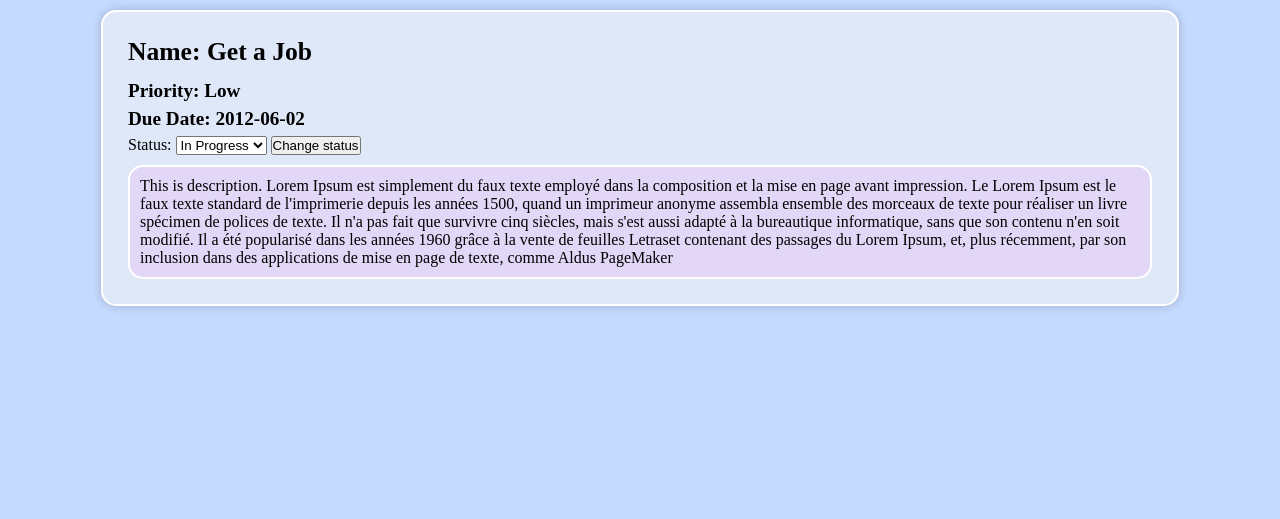
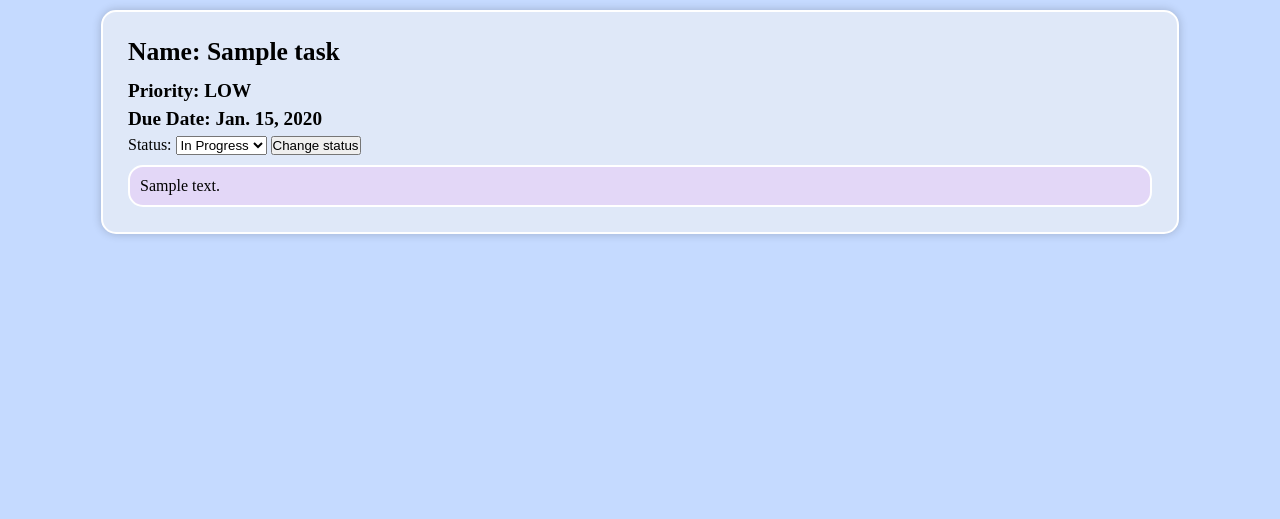
Before and after one commit to nazifatahsinturna/Task_manager, a Django app: template templates/task/details.html in a window 1280 px wide. Shown: the part 77-596 px from the top of the page. Run offline with Django 5.2, Linux system fonts and the light colour scheme; the template is opened without the code that fills it: values that come from a table or form of the project are taken from there, others are empty; tables that the repository leaves empty hold one stand-in row (values such as "Sample post").

Commit message:
task details shown on front end

```diff
--- a/taskmanager/urls.py
+++ b/taskmanager/urls.py
@@ -8,7 +8,7 @@ urlpatterns = [
     path('', login_view, name='login'),
     path('task/', task_view, name='tasks'),
     path('signup/', signup_view, name='signup'),
-    path('detail/', detail_view),
+    path('detail/<int:id>', detail_view, name='task_detail'),
     path('logout/', logout_view, name='logout'),
-    path('delete/<int:id>', delete_task, name='delete_task')
+    path('delete/<int:id>', delete_task, name='delete_task'),
 ]
--- a/taskmanager/views.py
+++ b/taskmanager/views.py
@@ -83,8 +83,9 @@ def signup_view(request):
     return render(request, 'signup.html')
 
 @login_required
-def detail_view(request):
-    return render(request, 'task/details.html')
+def detail_view(request, id):
+    task = Task.objects.get(id=id)
+    return render(request, 'task/details.html', {'task': task})
 
 @login_required
 def logout_view(request):
--- a/templates/task/details.html
+++ b/templates/task/details.html
@@ -13,9 +13,10 @@
     </header>
     <main>
         <section class="task-description">
-            <h2>Name: Get a Job</h2>
-            <h3>Priority: Low</h3>
-            <h3>Due Date: 2012-06-02</h3>
+            {% if task %}
+                <h2>Name: {{task.title}}</h2>
+                <h3>Priority: {{task.priority}}</h3>
+                <h3>Due Date: {{task.due_date}}</h3>
                 <form class="choices">
                             <label>Status:
                                 <select name="priority">
@@ -27,14 +28,10 @@
                             </label>
                             {% comment %} <a class='danger'>Delete</a> {% endcomment %}
                 </form>
-            <p>
-                This is description. Lorem Ipsum est simplement du faux texte employé dans la composition et la mise en page avant impression.
-                Le Lorem Ipsum est le faux texte standard de l'imprimerie depuis les années 1500, quand un imprimeur anonyme assembla ensemble des morceaux de texte pour
-                réaliser un livre spécimen de polices de texte. Il n'a pas fait que survivre cinq siècles, mais s'est aussi adapté à la bureautique informatique,
-                sans que son contenu n'en soit modifié. Il a été popularisé dans les années 1960 grâce à la vente de feuilles Letraset contenant des passages du Lorem Ipsum, et,
-                plus récemment, par son inclusion dans des applications de mise en page de texte, comme Aldus PageMaker
-            </p>
+                <p>{{task.description}}</p>
+            {% endif %}
         </section>
+
 
     </main>
     <footer>
```
Also changed, not shown: templates/task/index.html (+1 -59 lines). Lines whose indentation alone changed are shown as unchanged.
